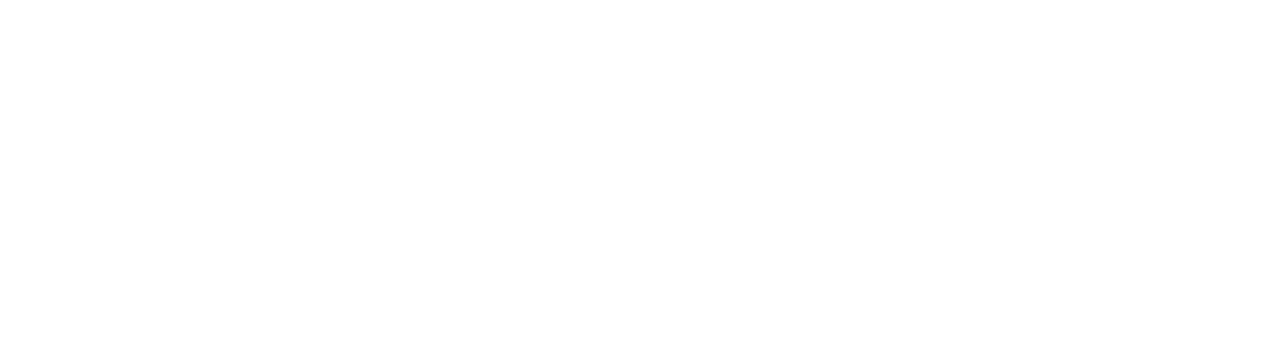
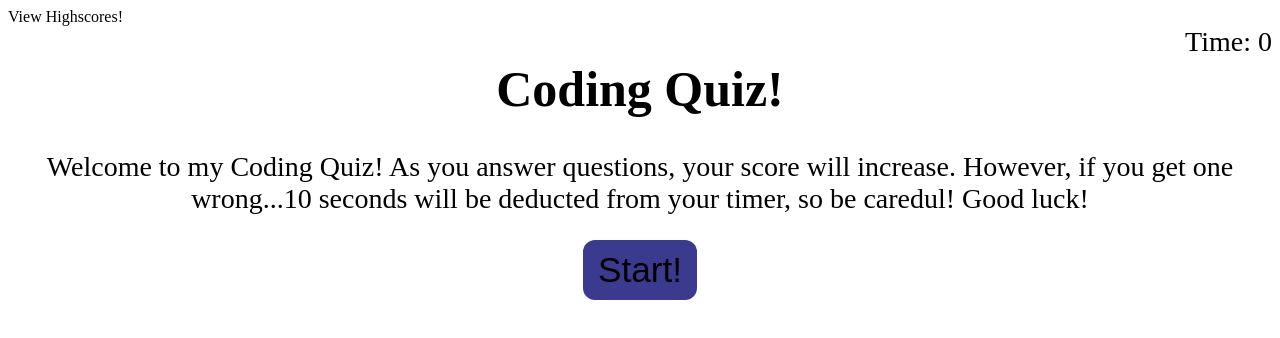
Before and after one commit to hadleyc15/coding-quiz, a plain HTML site: page index.html in a window 1280 px wide. Drawn offline with Linux system fonts and the light colour scheme.

Commit message:
html and css updates for homepage

```diff
--- a/assets/css/style.css
+++ b/assets/css/style.css
@@ -0,0 +1,33 @@
+.highscores {
+  float: left;
+}
+
+.timer {
+  float: right;
+  font-size: 28px;
+}
+
+.coding-quiz {
+    text-align: center;
+    margin: auto;
+}
+
+.coding-quiz h1 {
+    font-size: 50px;
+}
+
+.coding-quiz p {
+    font-size: 28px;
+}
+
+.btn {
+    outline: none;
+    border: none;
+    display: inline-block;
+    padding: 10px 15px;
+    background: rgb(58, 58, 143);
+    font-size: 2.2rem;
+    border-radius: 12px;
+    position: relative;
+    top: -3px;
+}
--- a/index.html
+++ b/index.html
@@ -7,6 +7,20 @@
     <link rel="stylesheet" href="./assets/css/style.css" />
 </head>
 <body>
+    <header>
+        <div class="row">
+            <div class="highscore">View Highscores!</div>
+        </div>
+        <div class="timer">Time: 0</div>
+    </header>
+
+    <main class="coding-quiz">
+        <h1>Coding Quiz!</h1>
+        <p>
+            Welcome to my Coding Quiz! As you answer questions, your score will increase. However, if you get one wrong...10 seconds will be deducted from your timer, so be caredul! Good luck!
+        </p>
+        <button class="btn" id="start-quiz" type="submit">Start!</button>
+    </main>
 
     <link rel="javascript" href="./assets/js/script.js" />
 </body>
```
